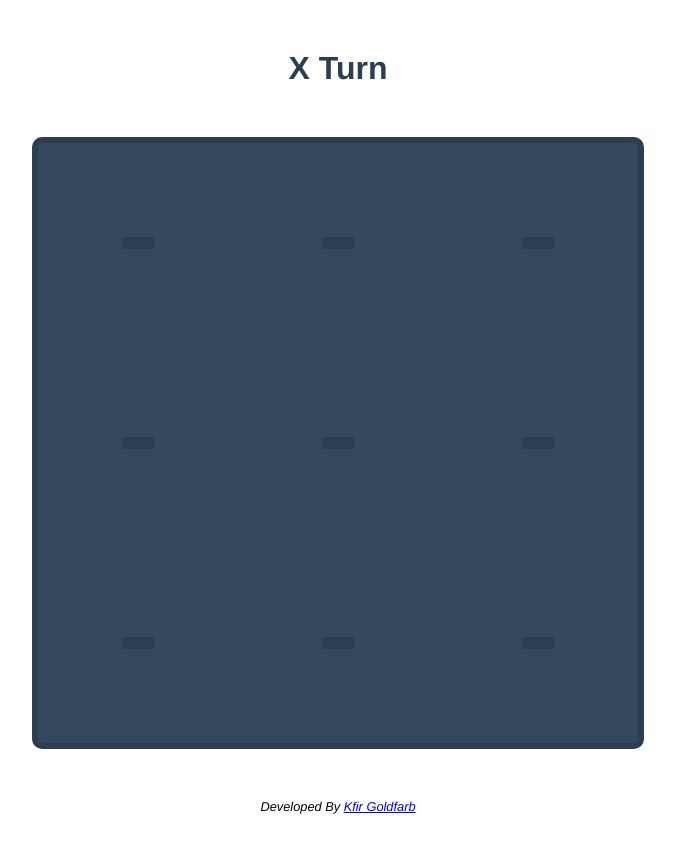
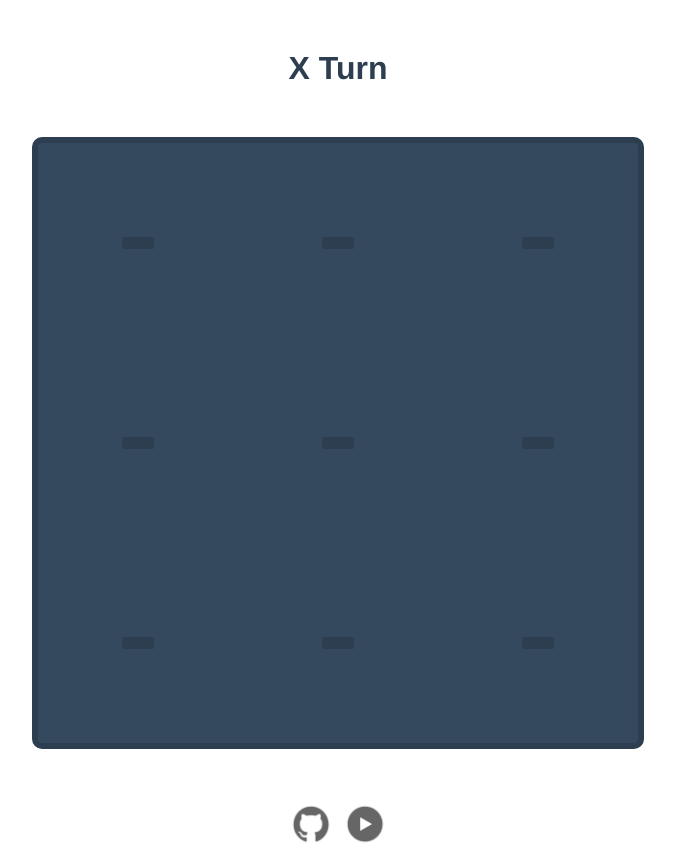
Before and after one commit to kggold4/tic-tac-toe-js-game, a plain HTML site: page index.html in a window 1280 px wide. Shown: the whole page, without its empty margins (302-977 px from the left). Before the commit the page ends 814 px from the top, so only its background shows below. Drawn offline with Linux system fonts and the light colour scheme.

Commit message:
update readme and modify footer

```diff
--- a/css/style.css
+++ b/css/style.css
@@ -97,3 +97,20 @@ footer {
     background: var(--blue);
     color: white;
 }
+
+/* footer links */
+footer > a {
+    text-decoration: none;
+}
+
+/* footer icons */
+footer > a > img {
+    height: 50px;
+    width: 50px;
+    opacity: 0.6;
+}
+
+/* footer icons hover */
+footer > a > img:hover {
+    opacity: 1.0;
+}
--- a/index.html
+++ b/index.html
@@ -43,11 +43,25 @@
 
     </script>
 
+    <!-- red line -->
     <div id="red_line"></div>
+
+    <!-- header - turn show -->
     <header id="header"><span id="turn_show"></span> Turn</header>
+
+    <!-- game status -->
     <section class="game_status"><div class="game_status_inner" id="game_status"></div></section>
+
+    <!-- main -->
     <main id="main"></main>
-    <footer class="italic">Developed By <a href="https://github.com/kggold4/tic-tac-toe-js-game.git">Kfir Goldfarb</a></footer>
+
+    <!-- footer -->
+    <footer>
+        <a href="https://github.com/kggold4/tic-tac-toe-js-game.git" target="_blank">
+            <img src="images/github.png" alt="github project"></a>
+        <a href="https://www.youtube.com/watch?v=mcjz67BQ-IE" target="_blank">
+            <img src="images/youtube.png" alt="git youtube"></a>
+    </footer>
 
 </body>
 </html>
--- a/js/main.js
+++ b/js/main.js
@@ -16,12 +16,10 @@ function getDOMs() {
 
 function clicked(i, j) {
     if(done) return;
-    console.log(i, j);
     char = 'X';
     if(!turn) char = 'O';
 
     let valid = put(i, j, char);
-    console.log(valid);
     if(valid) {
         turn = !turn;
         display();
```
Also changed, not shown: images/github.png (added), images/youtube.png (added), 1 other file.
